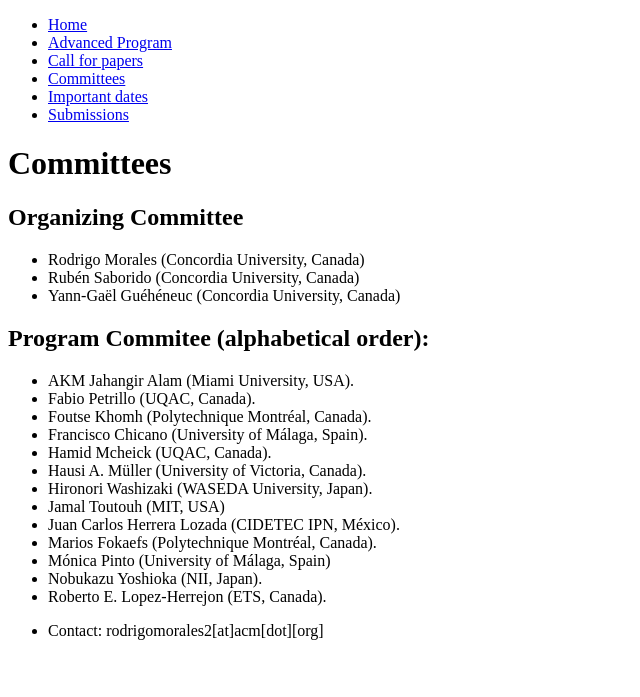
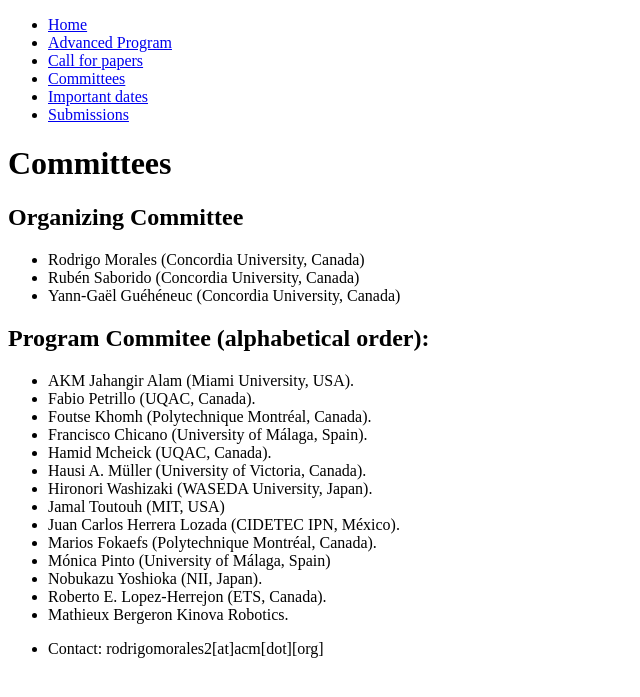
Before and after one commit to moar82/SERP4IoT, a Jekyll site: the page built from Committees/index.html, in a window 1280 px wide. Shown: the top 697 px of the page, without its empty margins (0-640 px from the left). Built offline with Jekyll 4.4.1, drawn with Linux system fonts in a browser that asks for light colours.

Commit message:
Update index.html

```diff
--- a/Committees/index.html
+++ b/Committees/index.html
@@ -25,5 +25,6 @@
     <li>Mónica Pinto (University of Málaga, Spain)</li>
     <li>Nobukazu Yoshioka (NII, Japan).</li>
     <li>Roberto E. Lopez-Herrejon (ETS, Canada).</li>
+    <li>Mathieux Bergeron Kinova Robotics.</li>
 
 </ul>
```
